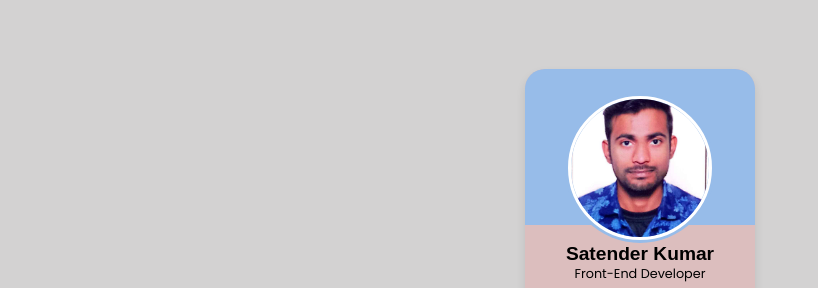
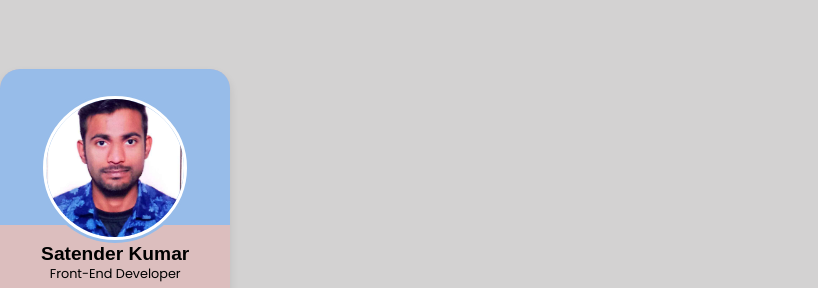
Before and after one commit to SatenderK04/Profile-card, a plain HTML site: page index.html in a window 1280 px wide. Shown: the part 169-457 px from the top of the page, without its empty margins (0-818 px from the left). Drawn offline with nearby package versions, Linux system fonts and the light colour scheme.

Commit message:
Update style.css

```diff
--- a/style.css
+++ b/style.css
@@ -28,7 +28,8 @@
 body{
     display: flex;
     height: 100vh;
-    justify-content: center;
+/* justify-content: center; */
+    margin: auto;
     align-items: center;
     background-color: #cbc9c9d3;
     background-image: url(back.jpg);
```
